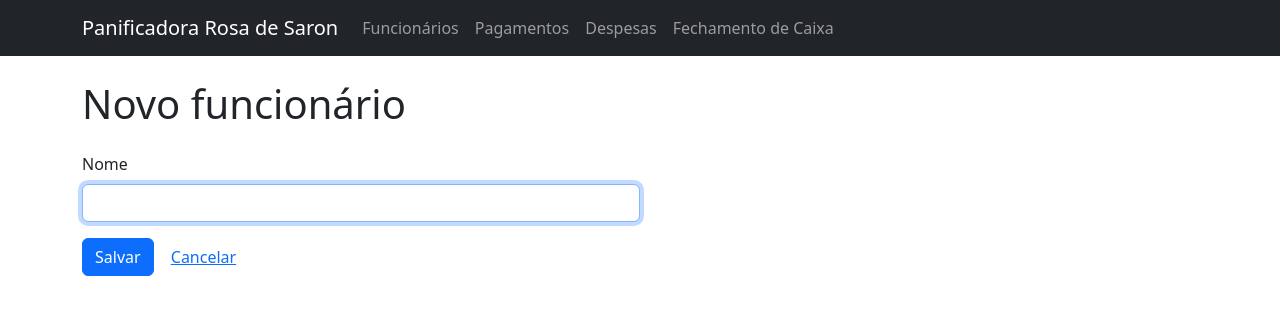
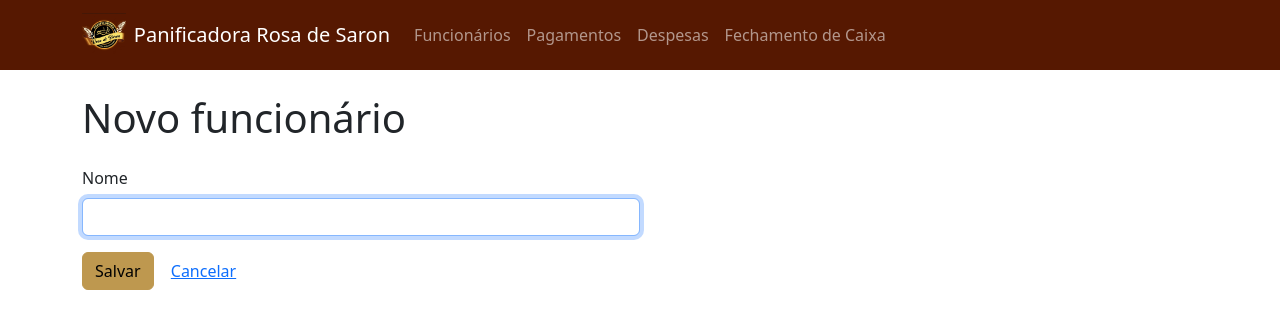
Before and after one commit to marssal-mv/Sistema-de-Gestao-panificadora, a FastAPI app: page /funcionarios/novo in a window 1280 px wide. Shown: the top 329 px of the page. Run offline with FastAPI, Linux system fonts and the light colour scheme; parts of the project's set-up code (start-up, migrations or seed data) failed here and were passed over.

Commit message:
Adiciona identidade visual da padaria
Logo real na navbar (app/static/img/logo.png) e paleta de cores
extraída dos pixels da própria imagem via Pillow: marrom #561801 pro
fundo da navbar, dourado #BE984F pros botões primários (reskin via CSS
custom properties do Bootstrap 5.3, sem !important). Contraste
conferido por cálculo WCAG antes de aplicar (branco/marrom 13.75:1,
preto/dourado 7.79:1). Cores semânticas (verde/vermelho de status)
mantidas de propósito — são sinalização, não marca.

```diff
--- a/app/static/css/style.css
+++ b/app/static/css/style.css
@@ -1 +1,46 @@
 /* Estilos próprios além do Bootstrap entram aqui conforme o projeto evolui. */
+
+/*
+ * Paleta extraída da logo real (app/static/img/logo.png), pixel a pixel,
+ * não estimada visualmente. Contraste conferido (WCAG): branco sobre o
+ * marrom passa em AA (13.75:1), preto sobre o dourado também (7.79:1).
+ */
+:root {
+    --padaria-marrom: #561801;
+    --padaria-dourado: #be984f;
+    --padaria-dourado-escuro: #a1813f; /* hover/active dos botões */
+
+    /* Sobrescreve a variável global do Bootstrap: afeta border-primary,
+       text-primary etc. em qualquer lugar do site, não só os botões. */
+    --bs-primary: var(--padaria-dourado);
+    --bs-primary-rgb: 190, 152, 79;
+}
+
+.bg-padaria {
+    background-color: var(--padaria-marrom);
+}
+
+.navbar-logo {
+    height: 44px;
+    width: auto;
+}
+
+/*
+ * Reskin do botão primário via CSS custom properties do próprio Bootstrap
+ * 5.3 (--bs-btn-*), escopado só em .btn-primary — não precisa de
+ * !important nem de recompilar o Sass do Bootstrap.
+ */
+.btn-primary {
+    --bs-btn-bg: var(--padaria-dourado);
+    --bs-btn-border-color: var(--padaria-dourado);
+    --bs-btn-color: #000;
+    --bs-btn-hover-bg: var(--padaria-dourado-escuro);
+    --bs-btn-hover-border-color: var(--padaria-dourado-escuro);
+    --bs-btn-hover-color: #000;
+    --bs-btn-active-bg: var(--padaria-dourado-escuro);
+    --bs-btn-active-border-color: var(--padaria-dourado-escuro);
+    --bs-btn-active-color: #000;
+    --bs-btn-disabled-bg: var(--padaria-dourado);
+    --bs-btn-disabled-border-color: var(--padaria-dourado);
+    --bs-btn-focus-shadow-rgb: 190, 152, 79;
+}
--- a/app/templates/base.html
+++ b/app/templates/base.html
@@ -11,9 +11,12 @@
     <link rel="stylesheet" href="/static/css/style.css">
 </head>
 <body>
-    <nav class="navbar navbar-expand-lg navbar-dark bg-dark mb-4">
+    <nav class="navbar navbar-expand-lg navbar-dark bg-padaria mb-4">
         <div class="container">
-            <a class="navbar-brand" href="/">Panificadora Rosa de Saron</a>
+            <a class="navbar-brand d-flex align-items-center gap-2" href="/">
+                <img src="/static/img/logo.png" alt="Logo da Panificadora Rosa de Saron" class="navbar-logo">
+                Panificadora Rosa de Saron
+            </a>
             <button
                 class="navbar-toggler"
                 type="button"
```
Also changed, not shown: README.md, app/static/img/logo.png (added).
